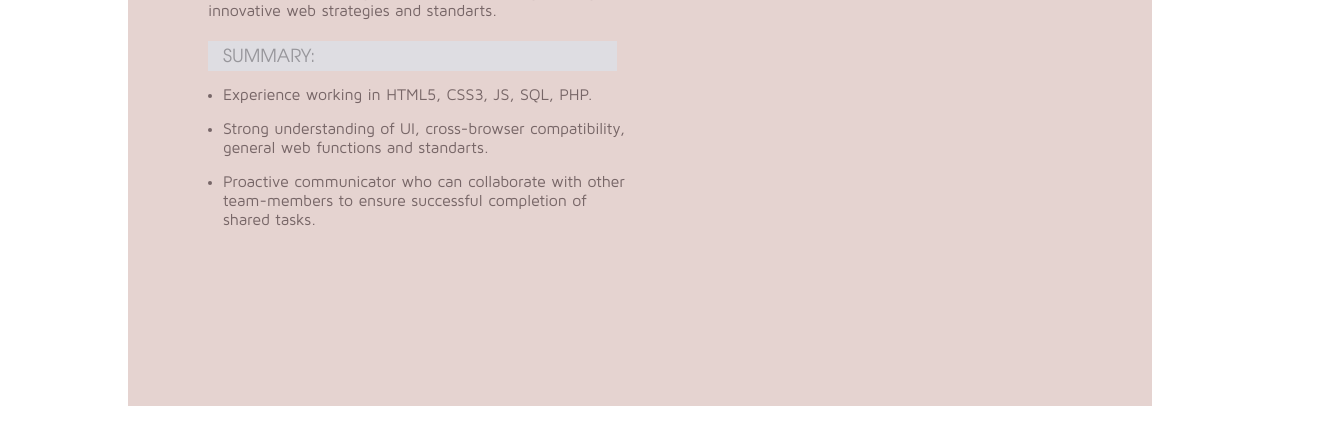
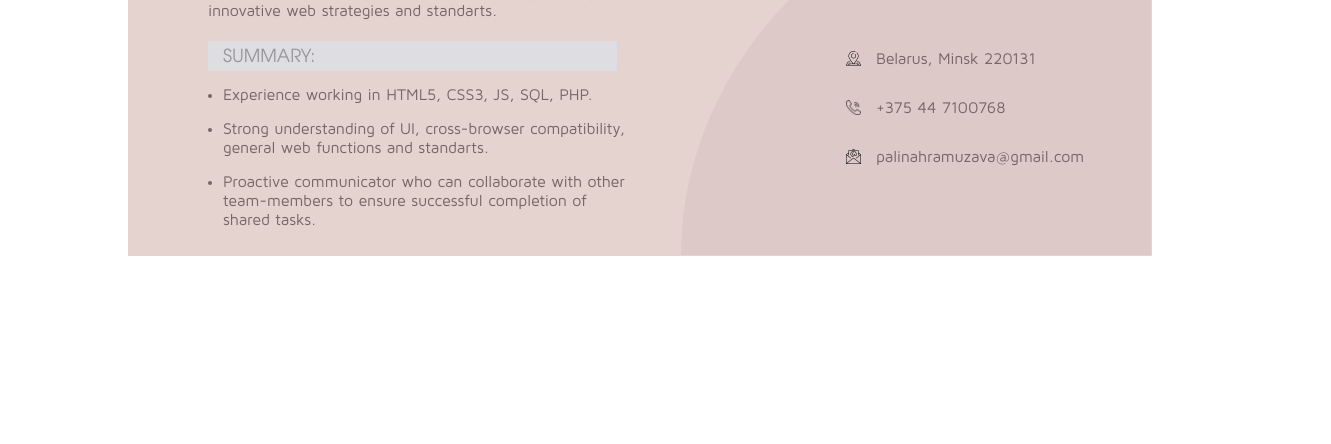
Before and after one commit to hrambuzp/rsschool-2019Q1-cv, a plain HTML site: page index.html in a window 1280 px wide. Shown: the part 404-848 px from the top of the page, 1331 px wide, since content can reach past the window. Before the commit the page ends 810 px from the top, so only its background shows below. Drawn offline with Linux system fonts and the light colour scheme.

Commit message:
feat: add contacts

```diff
--- a/index.html
+++ b/index.html
@@ -24,8 +24,17 @@
             <li>Strong understanding of UI, cross-browser compatibility, general web functions and standarts.</li>
             <li>Proactive communicator who can collaborate with other team-members to ensure successful completion of shared tasks.</li>
         </ul>
+        <div class="contacts">
+            <ul>
+                <li><img src="assets/location.png" alt="location"> Belarus, Minsk 220131</li>
+                <li><img src="assets/call.png" alt="call">+375 44 7100768</li>
+                <li><img src="assets/email.png" alt="email">palinahramuzava@gmail.com</li>
+            </ul>
+        </div>
     </div>
    </section>
-   <section></section>
+   <section class="experience-container">
+
+   </section>
 </body>
 </html>
--- a/style.css
+++ b/style.css
@@ -37,7 +37,7 @@ img{
 .summary{
     background-color: #e5d3d0;
     width: 100%;
-    height: 550px;
+    height: 400px;
     padding-top: 120px;
 
 }
@@ -74,3 +74,30 @@ img{
 .name-info li{
  margin-left: 15px;
 }
+.contacts{
+    background-color: #ddc9c8;
+    border-radius: 100% 0 0 ;
+    height:400px ;
+    width: 470px;
+    position: relative;
+    top:-390px;
+    left: 473px;
+}
+.contacts img{
+    width: 15px;
+    position: absolute;
+    left: -30px;
+    top: 1px;
+    padding-top: 15px;
+}
+
+.contacts li{
+    list-style: none;
+    position: relative;
+    top: 180px;
+    left: 180px;
+    padding-top: 15px;
+}
+.experience-container{
+
+}
```
Also changed, not shown: assets/call.png (added), assets/email.png (added), assets/location.png (added).
